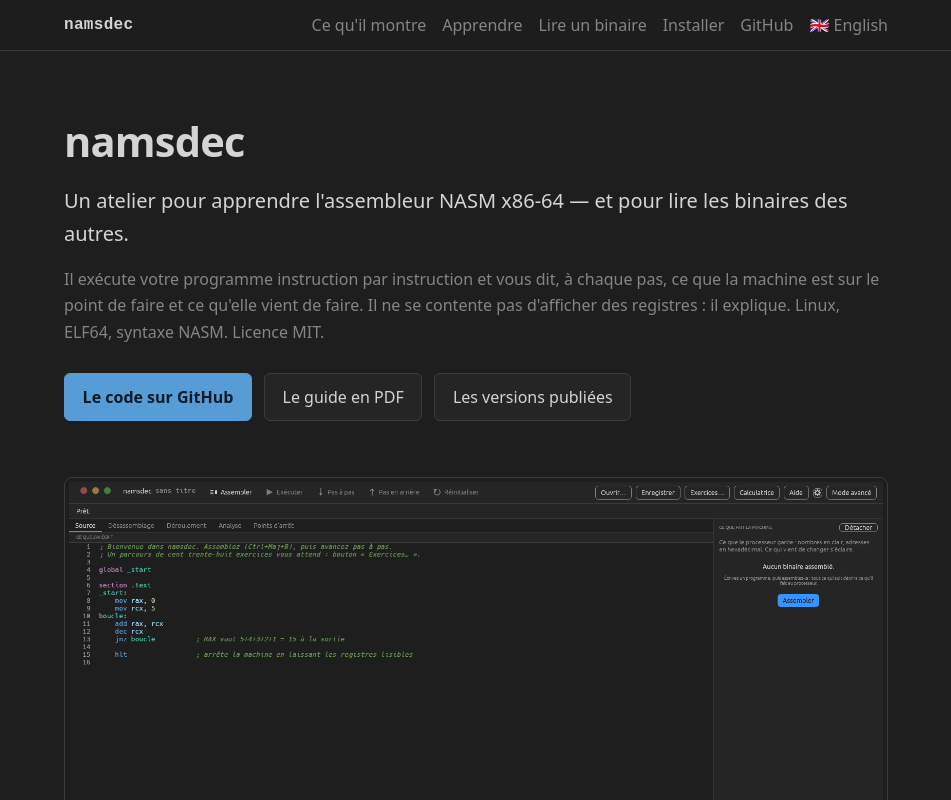
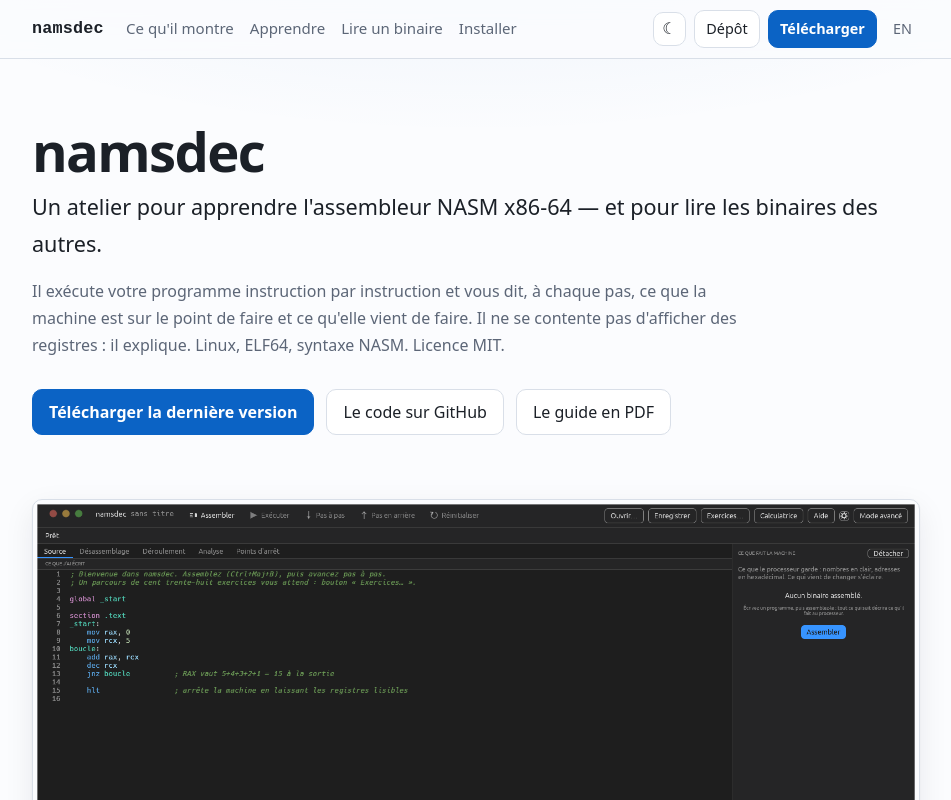
Before and after one commit to fredza/namsdec, a plain HTML site: page docs/index.html in a window 1280 px wide. Shown: the top 800 px of the page, without its empty margins (164-1115 px from the left). Drawn offline with Linux system fonts and the light colour scheme.

Commit message:
Télécharger d'où qu'on soit, et choisir son thème
LA BARRE NE QUITTE PLUS L'ÉCRAN. Le téléchargement et le dépôt vivaient
en haut de page : il fallait remonter pour les atteindre. Ils sont
maintenant dans une barre collante, à portée de clic où qu'on soit.

Le bouton mène à `releases/latest`, que GitHub redirige vers la dernière
version publiée. Aucun numéro n'est écrit dans la page — un numéro de
plus à tenir à jour est celui qu'on oublie —, et le contrôle du site
refuse désormais qu'il en apparaisse un dans la barre. Éprouvé en
retirant le bouton : il tombe.

THÈME SOMBRE OU CLAIR, et il se retient. Au premier chargement le site
suit ce que le système demande ; dès qu'on clique, c'est le choix qui
gagne. Quarante lignes sans bibliothèque, et l'attribut est posé AVANT
que la page ne se peigne : posé après, le site clignotait du sombre au
clair à chaque chargement. Sans JavaScript du tout, la page suit encore
le système — les deux palettes sont en tête de la feuille de style, en
deux blocs qu'on lit d'un coup d'œil.

Une allure plus nette : une lueur en tête, des cartes qui se soulèvent
au survol, une échelle typographique qui suit la largeur de l'écran, et
les ombres portées qui manquaient aux captures.

Le contrôle du site vérifie maintenant, pour chaque page : le bouton de
téléchargement et le lien du dépôt DANS la barre, le chargement de
`theme.js`, la présence de l'interrupteur, et qu'aucun numéro de version
n'y soit écrit. La feuille de style doit définir le thème clair et
répondre à `prefers-color-scheme`.

1 625 contrôles au vert, clippy et `cargo fmt` sans rien à dire.

Co-Authored-By: Claude Opus 5 <noreply@anthropic.com>

```diff
--- a/docs/index.html
+++ b/docs/index.html
@@ -25,20 +25,31 @@
 <title>namsdec — apprendre l'assembleur x86-64, et lire les binaires des autres</title>
 <meta name="description" content="Un atelier libre pour apprendre l'assembleur NASM x86-64 sur Linux : il exécute votre programme pas à pas et explique, à chaque instruction, ce que la machine fait.">
 <link rel="stylesheet" href="style.css">
+<script src="theme.js"></script>
 </head>
 <body>
 
 <header class="barre">
   <div class="enveloppe">
-    <span class="nom mono">namsdec</span>
-    <nav>
+    <a class="nom mono" href="index.html">namsdec</a>
+    <nav class="sections">
       <a href="#ce-qu-il-montre">Ce qu'il montre</a>
       <a href="#apprendre">Apprendre</a>
       <a href="#lire">Lire un binaire</a>
       <a href="#installer">Installer</a>
-      <a href="https://github.com/fredza/namsdec">GitHub</a>
-      <a href="en.html" aria-label="Read in English">🇬🇧 English</a>
     </nav>
+    <div class="actions">
+      <!-- TOUJOURS VISIBLES : la barre est collante, donc ces deux
+           boutons restent à portée de clic où qu'on soit dans la page.
+           Le lien de téléchargement pointe sur `releases/latest`, que
+           GitHub redirige vers la dernière version publiée : aucun
+           numéro n'est écrit ici, donc rien ne vieillit. -->
+      <button id="bascule-theme" type="button"
+              data-clair="Passer au thème clair" data-sombre="Passer au thème sombre">☀</button>
+      <a class="bouton mini depot" href="https://github.com/fredza/namsdec">Dépôt</a>
+      <a class="bouton mini fort" href="https://github.com/fredza/namsdec/releases/latest">Télécharger</a>
+      <a class="langue" href="en.html" aria-label="Read in English">EN</a>
+    </div>
   </div>
 </header>
 
@@ -53,9 +64,9 @@
       faire. Il ne se contente pas d'afficher des registres : il explique.
       Linux, ELF64, syntaxe NASM. Licence MIT.</p>
     <div class="boutons">
-      <a class="bouton fort" href="https://github.com/fredza/namsdec">Le code sur GitHub</a>
+      <a class="bouton fort" href="https://github.com/fredza/namsdec/releases/latest">Télécharger la dernière version</a>
+      <a class="bouton" href="https://github.com/fredza/namsdec">Le code sur GitHub</a>
       <a class="bouton" href="guide-namsdec-1.0.0-beta.666.pdf">Le guide en PDF</a>
-      <a class="bouton" href="https://github.com/fredza/namsdec/releases">Les versions publiées</a>
     </div>
   </section>
 
--- a/docs/style.css
+++ b/docs/style.css
@@ -1,107 +1,202 @@
 /* La feuille de style du site de namsdec.
  *
  * Écrite à la main, sans aucun outil de construction : on ouvre le
- * fichier, on change une valeur, on recharge la page. Il n'y a rien à
- * compiler et rien à installer.
+ * fichier, on change une valeur, on recharge la page.
  *
- * Les couleurs sont celles du thème de l'application — VS Code Dark+ —,
- * pour que le site et les captures se ressemblent. Elles sont toutes
- * ici, en haut : changer `--accent` change le site entier. */
+ * DEUX THÈMES. Les couleurs sont toutes ici, en haut, en deux blocs —
+ * sombre et clair. `theme.js` pose `data-theme` sur <html> ; sans lui,
+ * la page suit ce que le système demande. Changer `--accent` dans les
+ * deux blocs change le site entier. */
 
+/* ── Sombre : les couleurs de l'application (VS Code Dark+) ───────── */
 :root {
-  --fond: #1e1e1e;
-  --fond-carte: #252526;
-  --bord: #3c3c3c;
-  --texte: #d4d4d4;
-  --attenue: #858585;
-  --accent: #569cd6;
-  --vert: #6a9955;
-  --jaune: #dcdcaa;
-  --largeur: 54rem;
+  --fond: #16181c;
+  --fond-2: #1e2127;
+  --carte: #22262e;
+  --bord: #313742;
+  --texte: #d7dbe3;
+  --attenue: #8b93a1;
+  --accent: #6cb6ff;
+  --accent-fort: #8fd0ff;
+  --encre-bouton: #0b1a26;
+  --vert: #7fc07a;
+  --jaune: #e2cc87;
+  --ombre: 0 1px 2px rgba(0,0,0,.5), 0 8px 28px rgba(0,0,0,.35);
+  --lueur: radial-gradient(70rem 32rem at 50% -14rem, rgba(108,182,255,.16), transparent 70%);
 }
 
+/* ── Clair ─────────────────────────────────────────────────────────── */
+:root[data-theme="clair"] {
+  --fond: #fbfcfe;
+  --fond-2: #f2f5f9;
+  --carte: #ffffff;
+  --bord: #d9dfe8;
+  --texte: #1b2027;
+  --attenue: #5c6677;
+  --accent: #0b63c5;
+  --accent-fort: #084a96;
+  --encre-bouton: #ffffff;
+  --vert: #2f7a34;
+  --jaune: #8a6d1f;
+  --ombre: 0 1px 2px rgba(16,24,40,.06), 0 10px 30px rgba(16,24,40,.08);
+  --lueur: radial-gradient(70rem 32rem at 50% -14rem, rgba(11,99,197,.10), transparent 70%);
+}
+
+/* Sans JavaScript, on suit le système. */
+@media (prefers-color-scheme: light) {
+  :root:not([data-theme="sombre"]) {
+    --fond: #fbfcfe;
+    --fond-2: #f2f5f9;
+    --carte: #ffffff;
+    --bord: #d9dfe8;
+    --texte: #1b2027;
+    --attenue: #5c6677;
+    --accent: #0b63c5;
+    --accent-fort: #084a96;
+    --encre-bouton: #ffffff;
+    --vert: #2f7a34;
+    --jaune: #8a6d1f;
+    --ombre: 0 1px 2px rgba(16,24,40,.06), 0 10px 30px rgba(16,24,40,.08);
+    --lueur: radial-gradient(70rem 32rem at 50% -14rem, rgba(11,99,197,.10), transparent 70%);
+  }
+}
+
+:root { --largeur: 58rem; --rayon: 10px; }
+
 * { box-sizing: border-box; }
+
+html { scroll-behavior: smooth; scroll-padding-top: 5rem; }
 
 body {
   margin: 0;
   background: var(--fond);
+  background-image: var(--lueur);
+  background-repeat: no-repeat;
   color: var(--texte);
-  font: 16px/1.65 system-ui, -apple-system, "Segoe UI", Roboto, sans-serif;
+  font: 16px/1.68 ui-sans-serif, system-ui, -apple-system, "Segoe UI", Roboto, sans-serif;
+  -webkit-font-smoothing: antialiased;
+  transition: background-color .18s ease, color .18s ease;
 }
 
-code, pre, .mono { font-family: "Hack", "JetBrains Mono", ui-monospace, monospace; }
+code, pre, .mono { font-family: "Hack", "JetBrains Mono", ui-monospace, SFMono-Regular, monospace; }
 
 .enveloppe { max-width: var(--largeur); margin: 0 auto; padding: 0 1.25rem; }
 
-/* La barre du haut : le nom, et le passage d'une langue à l'autre. */
+/* ── La barre du haut. Elle ne quitte jamais l'écran : le
+ *    téléchargement et le dépôt doivent rester à portée de clic où
+ *    qu'on soit dans la page. ──────────────────────────────────────── */
 header.barre {
+  position: sticky; top: 0; z-index: 20;
   border-bottom: 1px solid var(--bord);
-  position: sticky; top: 0;
-  background: rgba(30, 30, 30, 0.92);
-  backdrop-filter: blur(6px);
-  z-index: 10;
+  background: color-mix(in srgb, var(--fond) 86%, transparent);
+  backdrop-filter: saturate(1.4) blur(10px);
 }
 header.barre .enveloppe {
-  display: flex; align-items: center; gap: 1rem;
-  padding-top: 0.75rem; padding-bottom: 0.75rem;
+  display: flex; align-items: center; gap: .9rem;
+  padding-top: .6rem; padding-bottom: .6rem;
 }
-header.barre .nom { font-weight: 700; letter-spacing: 0.02em; }
-header.barre nav { margin-left: auto; display: flex; gap: 1rem; flex-wrap: wrap; }
-header.barre a { color: var(--attenue); text-decoration: none; }
-header.barre a:hover, header.barre a[aria-current] { color: var(--accent); }
+.nom { font-weight: 700; letter-spacing: .01em; color: var(--texte); text-decoration: none; font-size: 1.05rem; }
+.nom:hover { color: var(--accent); }
 
-/* Le haut de page : la promesse, et les deux boutons. */
-.hero { padding: 3.5rem 0 2rem; }
-.hero h1 { font-size: 2.6rem; margin: 0 0 0.5rem; letter-spacing: -0.02em; }
-.hero .promesse { font-size: 1.25rem; color: var(--texte); margin: 0 0 1rem; }
-.hero .sous { color: var(--attenue); margin: 0 0 1.75rem; }
+nav.sections { display: flex; gap: 1rem; margin-left: .5rem; }
+nav.sections a { color: var(--attenue); text-decoration: none; font-size: .94rem; }
+nav.sections a:hover { color: var(--accent); }
 
-.boutons { display: flex; gap: 0.75rem; flex-wrap: wrap; }
+.actions { margin-left: auto; display: flex; align-items: center; gap: .5rem; }
+
+/* ── Boutons ───────────────────────────────────────────────────────── */
 .bouton {
-  display: inline-block; padding: 0.6rem 1.1rem;
-  border: 1px solid var(--bord); border-radius: 6px;
-  color: var(--texte); text-decoration: none; background: var(--fond-carte);
+  display: inline-flex; align-items: center; gap: .45rem;
+  padding: .55rem 1rem; border-radius: var(--rayon);
+  border: 1px solid var(--bord); background: var(--carte);
+  color: var(--texte); text-decoration: none; font-weight: 500;
+  transition: border-color .15s, color .15s, transform .15s, box-shadow .15s;
 }
-.bouton:hover { border-color: var(--accent); color: var(--accent); }
-.bouton.fort { background: var(--accent); border-color: var(--accent); color: #0b1a26; font-weight: 600; }
-.bouton.fort:hover { filter: brightness(1.12); color: #0b1a26; }
+.bouton:hover { border-color: var(--accent); color: var(--accent); transform: translateY(-1px); }
+.bouton.fort {
+  background: var(--accent); border-color: var(--accent);
+  color: var(--encre-bouton); font-weight: 650;
+}
+.bouton.fort:hover { background: var(--accent-fort); border-color: var(--accent-fort); color: var(--encre-bouton); }
+.bouton.mini { padding: .38rem .7rem; font-size: .9rem; }
 
-h2 { font-size: 1.6rem; margin: 3rem 0 0.5rem; letter-spacing: -0.01em; }
-h3 { font-size: 1.15rem; margin: 2rem 0 0.35rem; }
-p { margin: 0.6rem 0; }
+/* L'interrupteur du thème : un caractère, un carré, rien de plus. */
+#bascule-theme {
+  width: 2.1rem; height: 2.1rem; flex: 0 0 auto;
+  display: inline-flex; align-items: center; justify-content: center;
+  border: 1px solid var(--bord); border-radius: var(--rayon);
+  background: var(--carte); color: var(--texte);
+  font-size: 1rem; line-height: 1; cursor: pointer;
+  transition: border-color .15s, color .15s;
+}
+#bascule-theme:hover { border-color: var(--accent); color: var(--accent); }
+
+.langue { color: var(--attenue); text-decoration: none; font-size: .9rem; padding: .38rem .5rem; }
+.langue:hover { color: var(--accent); }
+
+/* ── Le haut de page ───────────────────────────────────────────────── */
+.hero { padding: 4rem 0 2.25rem; }
+.hero h1 {
+  font-size: clamp(2.4rem, 6vw, 3.4rem); margin: 0 0 .6rem;
+  letter-spacing: -.03em; line-height: 1.05;
+}
+.hero .promesse { font-size: clamp(1.1rem, 2.4vw, 1.35rem); margin: 0 0 1rem; }
+.hero .sous { color: var(--attenue); margin: 0 0 1.9rem; max-width: 46rem; }
+.boutons { display: flex; gap: .75rem; flex-wrap: wrap; }
+
+h2 {
+  font-size: clamp(1.5rem, 3.4vw, 1.95rem); margin: 3.5rem 0 .5rem;
+  letter-spacing: -.02em; scroll-margin-top: 5rem;
+}
+h3 { font-size: 1.1rem; margin: 2rem 0 .35rem; }
+p { margin: .65rem 0; }
 a { color: var(--accent); }
+strong { font-weight: 650; }
 
-/* Une capture, avec sa légende sous elle. */
-figure { margin: 1.5rem 0 2.25rem; }
+/* ── Captures ──────────────────────────────────────────────────────── */
+figure { margin: 1.75rem 0 2.5rem; }
 figure img {
   width: 100%; height: auto; display: block;
-  border: 1px solid var(--bord); border-radius: 8px;
+  border: 1px solid var(--bord); border-radius: var(--rayon);
+  box-shadow: var(--ombre);
 }
-figcaption { color: var(--attenue); font-size: 0.92rem; margin-top: 0.6rem; }
+figcaption { color: var(--attenue); font-size: .92rem; margin-top: .7rem; }
 
-/* Les blocs de code : ce que montre l'application, tel quel. */
+/* ── Code ──────────────────────────────────────────────────────────── */
 pre {
-  background: var(--fond-carte); border: 1px solid var(--bord);
-  border-radius: 8px; padding: 0.9rem 1.1rem; overflow-x: auto;
-  font-size: 0.9rem; line-height: 1.55;
+  background: var(--fond-2); border: 1px solid var(--bord);
+  border-radius: var(--rayon); padding: .95rem 1.15rem; overflow-x: auto;
+  font-size: .9rem; line-height: 1.6;
 }
 pre .cl { color: var(--vert); }
 pre .vl { color: var(--jaune); }
-code { background: var(--fond-carte); padding: 0.1em 0.35em; border-radius: 4px; font-size: 0.92em; }
+code { background: var(--fond-2); padding: .12em .38em; border-radius: 5px; font-size: .92em; }
 pre code { background: none; padding: 0; }
 
-/* La grille des points saillants. */
-.grille { display: grid; gap: 1rem; grid-template-columns: repeat(auto-fit, minmax(16rem, 1fr)); margin-top: 1rem; }
-.carte { background: var(--fond-carte); border: 1px solid var(--bord); border-radius: 8px; padding: 1rem 1.15rem; }
-.carte h3 { margin: 0 0 0.35rem; font-size: 1rem; color: var(--accent); }
-.carte p { margin: 0; color: var(--attenue); font-size: 0.95rem; }
+/* ── Grille de cartes ──────────────────────────────────────────────── */
+.grille { display: grid; gap: 1rem; grid-template-columns: repeat(auto-fit, minmax(16rem, 1fr)); margin-top: 1.25rem; }
+.carte {
+  background: var(--carte); border: 1px solid var(--bord);
+  border-radius: var(--rayon); padding: 1.05rem 1.2rem;
+  transition: border-color .15s, transform .15s, box-shadow .15s;
+}
+.carte:hover { border-color: var(--accent); transform: translateY(-2px); box-shadow: var(--ombre); }
+.carte h3 { margin: 0 0 .35rem; font-size: 1rem; color: var(--accent); }
+.carte p { margin: 0; color: var(--attenue); font-size: .95rem; }
 
 footer {
-  border-top: 1px solid var(--bord); margin-top: 4rem;
-  padding: 2rem 0 3rem; color: var(--attenue); font-size: 0.95rem;
+  border-top: 1px solid var(--bord); margin-top: 4.5rem;
+  padding: 2.25rem 0 3.5rem; color: var(--attenue); font-size: .95rem;
 }
 
-@media (max-width: 40rem) {
-  .hero h1 { font-size: 2rem; }
-  .hero { padding-top: 2.25rem; }
+@media (max-width: 52rem) {
+  nav.sections { display: none; }
 }
+@media (max-width: 34rem) {
+  .actions .bouton.mini.depot { display: none; }
+  .hero { padding-top: 2.5rem; }
+}
+@media (prefers-reduced-motion: reduce) {
+  * { transition: none !important; }
+  html { scroll-behavior: auto; }
+}
--- /dev/null
+++ b/docs/theme.js
@@ -0,0 +1,43 @@
+// Le choix du thème : sombre ou clair, et il se retient.
+//
+// Vingt lignes, sans bibliothèque. Au premier chargement, on suit ce que
+// le système demande (`prefers-color-scheme`) ; dès qu'on clique, c'est
+// le choix qui gagne, et il est gardé dans le navigateur.
+//
+// L'attribut est posé sur <html> AVANT que la page ne se peigne — le
+// script est chargé dans <head> sans `defer` exprès. Posé après, on
+// verrait le site clignoter du sombre vers le clair à chaque
+// chargement.
+
+(function () {
+  const CLE = "namsdec-theme";
+  const racine = document.documentElement;
+
+  const systeme = () =>
+    window.matchMedia("(prefers-color-scheme: light)").matches ? "clair" : "sombre";
+
+  const poser = (theme) => {
+    racine.setAttribute("data-theme", theme);
+    const bouton = document.getElementById("bascule-theme");
+    if (!bouton) return;
+    // Le bouton annonce ce qu'un clic FERA, et non l'état courant :
+    // c'est ce qu'on lit sur un interrupteur.
+    const versClair = theme === "sombre";
+    bouton.textContent = versClair ? "☀" : "☾";
+    bouton.setAttribute("aria-label", bouton.dataset[versClair ? "clair" : "sombre"] || "");
+    bouton.setAttribute("title", bouton.getAttribute("aria-label"));
+  };
+
+  poser(localStorage.getItem(CLE) || systeme());
+
+  document.addEventListener("DOMContentLoaded", () => {
+    poser(racine.getAttribute("data-theme"));
+    const bouton = document.getElementById("bascule-theme");
+    if (!bouton) return;
+    bouton.addEventListener("click", () => {
+      const neuf = racine.getAttribute("data-theme") === "sombre" ? "clair" : "sombre";
+      localStorage.setItem(CLE, neuf);
+      poser(neuf);
+    });
+  });
+})();
```
Also changed, not shown: docs/en.html (+17 -6 lines), 2 other files.
